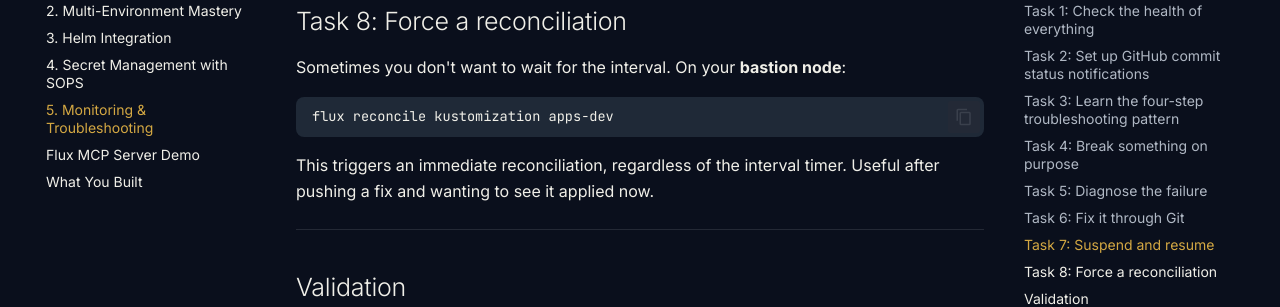
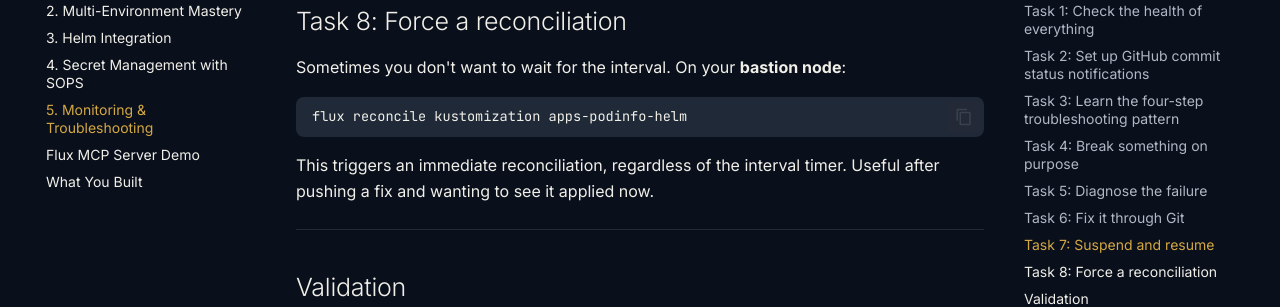
Before and after one commit to stevenwadeconsulting/gitops-fundamentals-lab, an MkDocs documentation site: the page built from docs/labs/5-monitoring-troubleshooting.md, in a window 1280 px wide and 900 px high, scrolled down 6627 px. Shown: the part 153-460 px from the top of the window. Built offline with MkDocs 1.6.1 and Material for MkDocs 9.7.7, drawn with Linux system fonts in a browser that asks for light colours.

Commit message:
Fix Lab 5 Task 8: use apps-podinfo-helm not apps-dev

````diff
--- a/docs/labs/5-monitoring-troubleshooting.md
+++ b/docs/labs/5-monitoring-troubleshooting.md
@@ -316,7 +316,7 @@ New revision. The change in Git was applied the moment Flux resumed. Suspend pau
 Sometimes you don't want to wait for the interval. On your **bastion node**:
 
 ```bash
-flux reconcile kustomization apps-dev
+flux reconcile kustomization apps-podinfo-helm
 ```
 
 This triggers an immediate reconciliation, regardless of the interval timer. Useful after pushing a fix and wanting to see it applied now.
````
